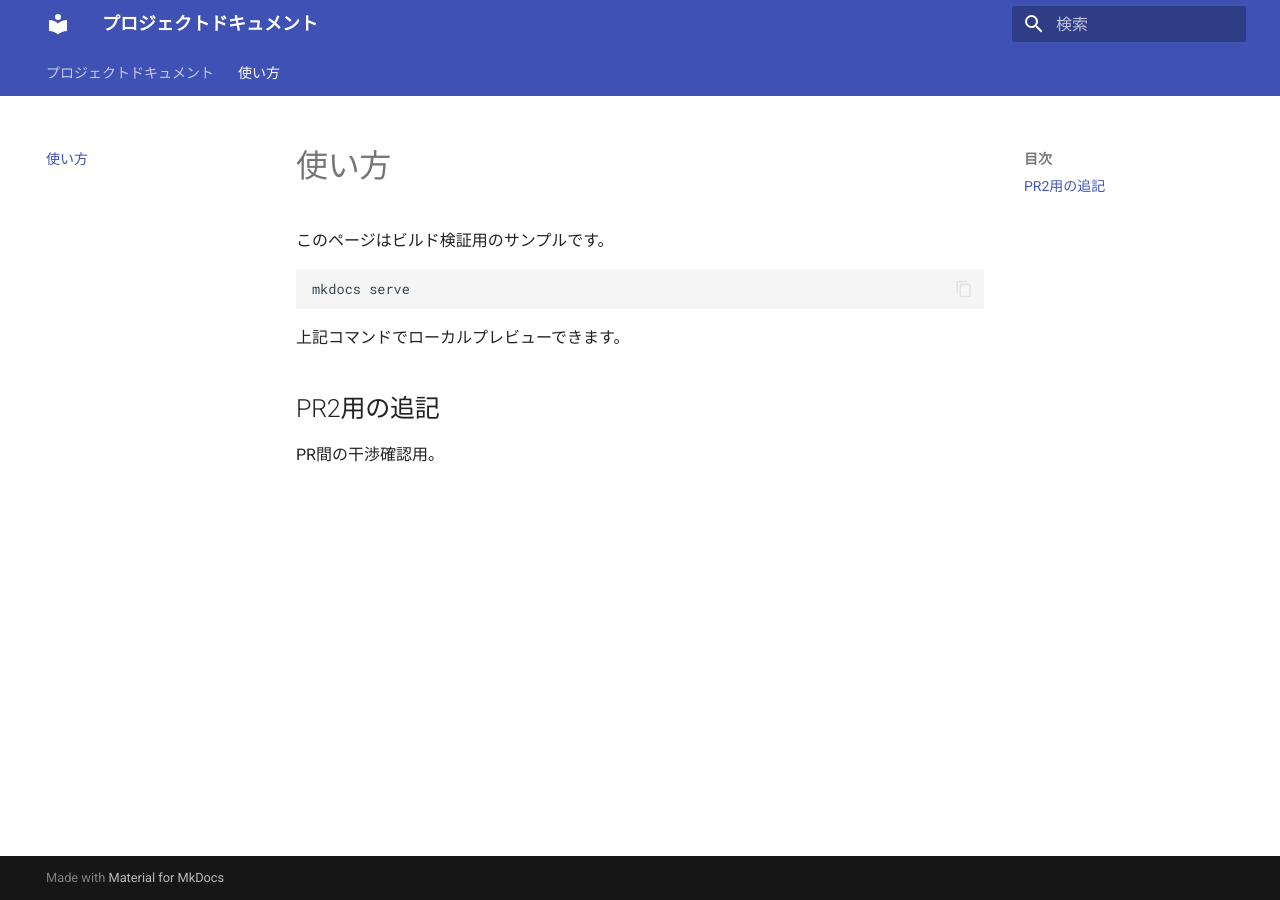
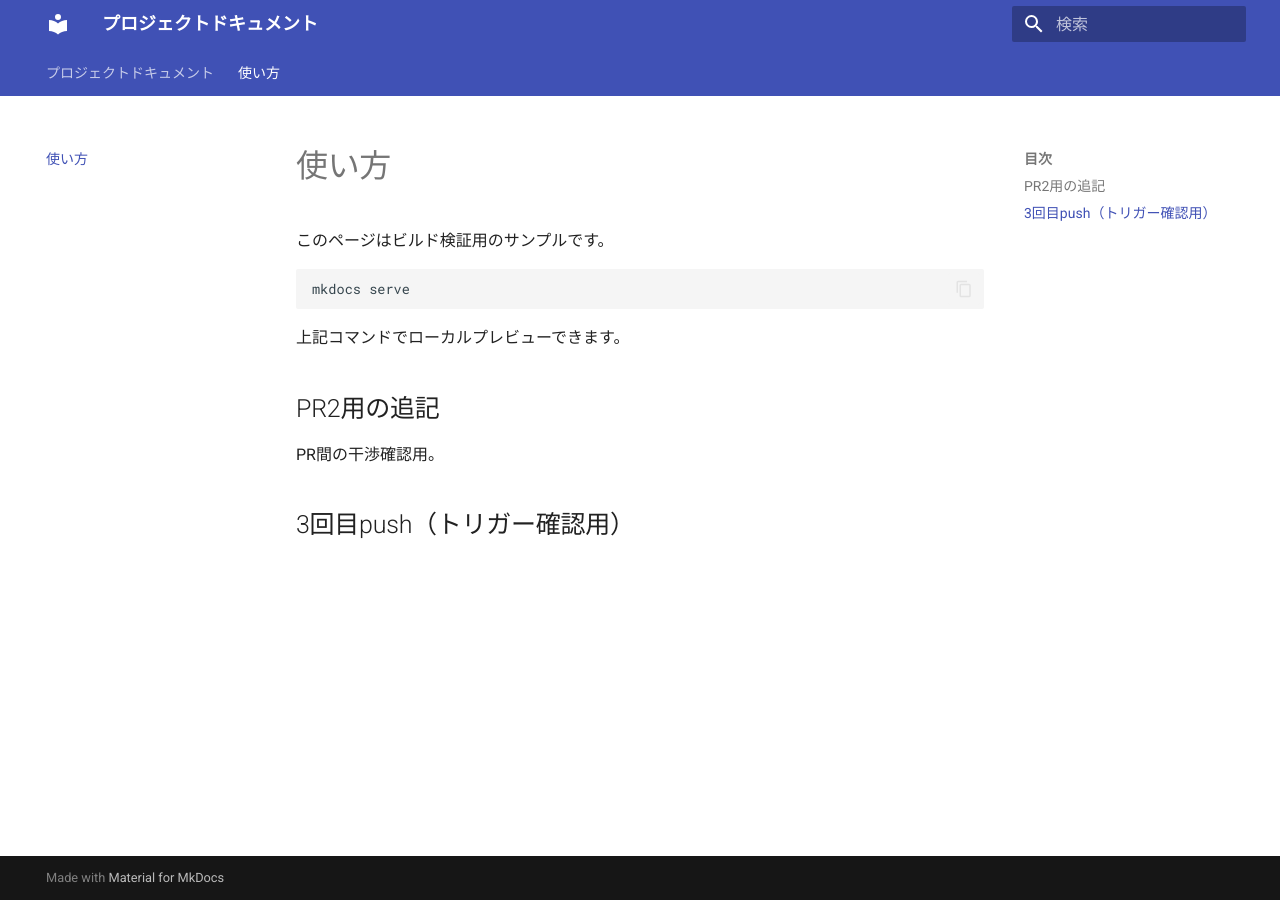
Before and after one commit to Takahiro901/preview-page-test, an MkDocs documentation site: the page built from docs/usage.md, in a window 1280 px wide. Built offline with MkDocs 1.6.1 and Material for MkDocs 9.7.7, drawn with Linux system fonts in a browser that asks for light colours.

Commit message:
docs: トリガー確認用の追記

```diff
--- a/docs/usage.md
+++ b/docs/usage.md
@@ -11,3 +11,5 @@ mkdocs serve
 ## PR2用の追記
 
 PR間の干渉確認用。
+
+## 3回目push（トリガー確認用）
```
